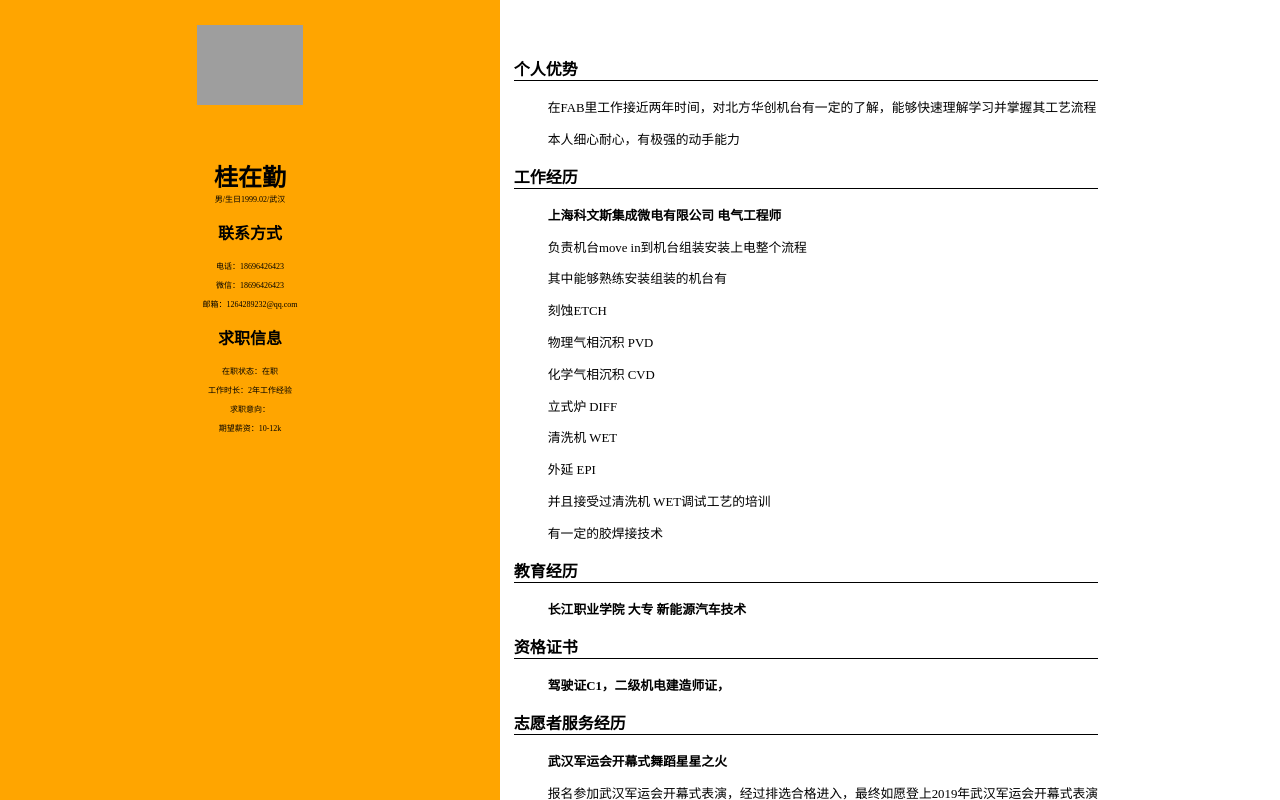
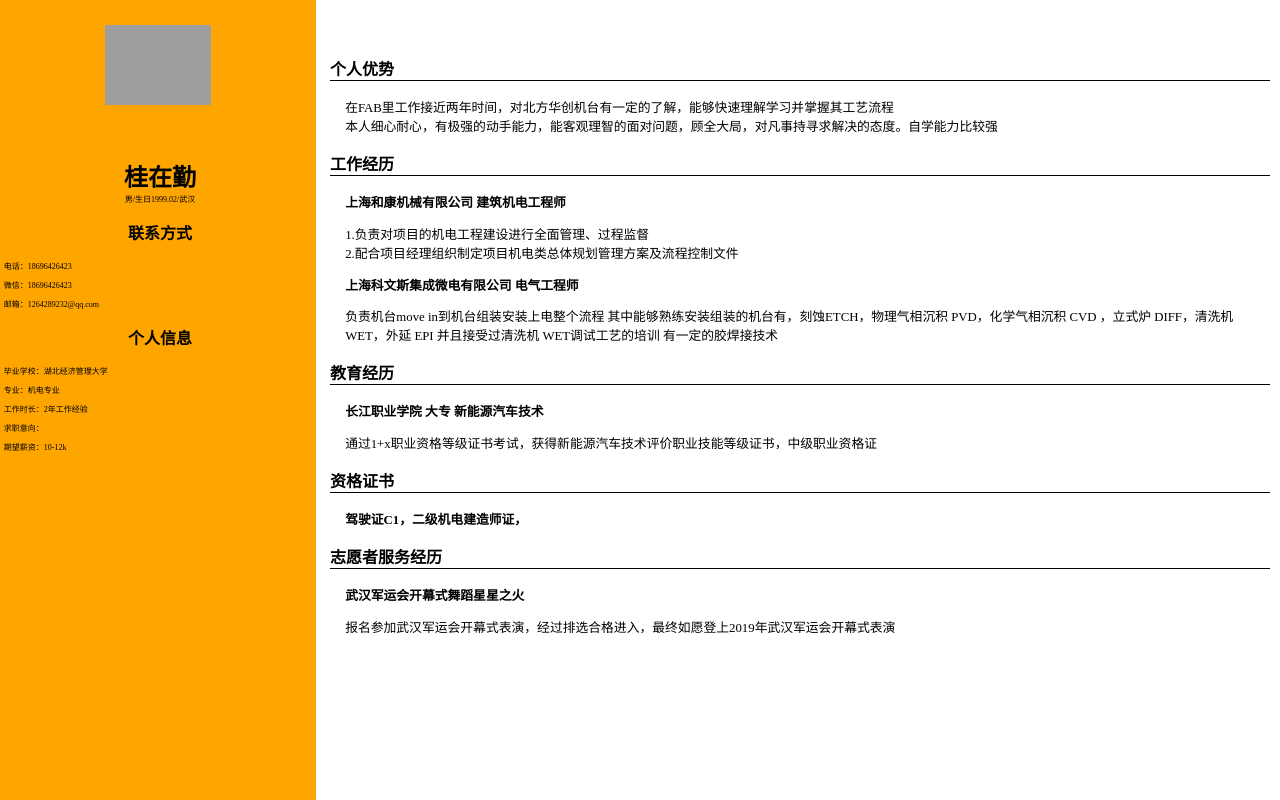
Before and after one commit to xioaguitongxue/xioagui, a plain HTML site: page index.html in a window 1280 px wide. Drawn offline with Linux system fonts and the light colour scheme; grey boxes are pictures that could not be loaded.

Commit message:
Update index.html

```diff
--- a/index.html
+++ b/index.html
@@ -38,7 +38,7 @@
        font-size:0.8rem;
     }
     .bianjuz{
-       margin-left:1cm;
+       margin-left:0.5cm;
     }
     .tuxiang{
       padding:25px;
@@ -52,54 +52,56 @@
     .ztx1{
      font-size:0.5rem;
     }
+    .jjx{
+      margin-bottom:0px;
+    }
+    .jjs{
+      margin-top:0px;
+    }
     </style>
   </head>
   <body class="flex">
-    <div style="width:500px" class="orange">
+    <div style="width:450px" class="orange">
       <div style="padding:25px " class="jz">
         <img src="https://s1.ax1x.com/2022/08/19/vsSECD.jpg" alt="桂在勤" widch="80px" height="80px">
       </div>
-       <div class="jz">
+       <div class="bianju">
           <!--名字-->
-          <p class="biaoti "style="font-size:1.5rem; margin-bottom:0px">桂在勤</p>
-          <p class="ztx1" style="margin-top:0px;">男/生日1999.02/武汉</p>
-          <p class="biaoti ztd">联系方式</p>
+          <p class="biaoti jz "style="font-size:1.5rem; margin-bottom:0px">桂在勤</p>
+          <p class="ztx1 jz" style="margin-top:0px;">男/生日1999.02/武汉</p>
+          <p class="biaoti ztd jz">联系方式</p>
           <p class="ztx1">电话：18696426423</p>
           <p class="ztx1">微信：18696426423</p>
           <p class="ztx1">邮箱：1264289232@qq.com</p>
-          <p class="biaoti ztd">求职信息</p>
-          <p class="ztx1">在职状态：在职</p>
+          <p class="biaoti ztd jz">个人信息</p>
+          <p class="ztx1">毕业学校：湖北经济管理大学</p>
+          <p class="ztx1">专业：机电专业</p>
           <p class="ztx1">工作时长：2年工作经验</p>
           <p class="ztx1">求职意向：</p>
           <p class="ztx1">期望薪资：10-12k</p>
-
-
         </div>
     </div>
     <div style="overflow:auto; padding:40px 10px"><div>
          <p class="biaoti bianju h ztd">个人优势</p>
-         <p class="ztx bianjuz">在FAB里工作接近两年时间，对北方华创机台有一定的了解，能够快速理解学习并掌握其工艺流程</p>
-         <p class="ztx bianjuz">本人细心耐心，有极强的动手能力</p>
+         <p class="ztx bianjuz jjx">在FAB里工作接近两年时间，对北方华创机台有一定的了解，能够快速理解学习并掌握其工艺流程</p>
+         <p class="ztx bianjuz jjs">本人细心耐心，有极强的动手能力，能客观理智的面对问题，顾全大局，对凡事持寻求解决的态度。自学能力比较强</p>
        </div>
        <div>
          <p class="biaoti bianju h ztd">工作经历</p>
+         <p class="ztx bianjuz biaoti">上海和康机械有限公司 建筑机电工程师</p>
+         <p class="ztx bianjuz jjx">1.负责对项目的机电工程建设进行全面管理、过程监督</p>
+         <p class="ztx bianjuz jjs">2.配合项目经理组织制定项目机电类总体规划管理方案及流程控制文件</p>
          <p class="ztx bianjuz biaoti">上海科文斯集成微电有限公司 电气工程师</p>
 
-         <p class="ztx bianjuz">负责机台move in到机台组装安装上电整个流程</p>
-         <p class="ztx bianjuz">其中能够熟练安装组装的机台有</p>
-         <p class="ztx bianjuz">刻蚀ETCH</p>
-         <p class="ztx bianjuz">物理气相沉积 PVD</p>
-         <p class="ztx bianjuz">化学气相沉积 CVD</p>
-         <p class="ztx bianjuz">立式炉 DIFF</p>
-         <p class="ztx bianjuz">清洗机 WET</p>
-         <p class="ztx bianjuz">外延 EPI</p>
-         <p class="ztx bianjuz">并且接受过清洗机 WET调试工艺的培训</p>
-         <p class="ztx bianjuz">有一定的胶焊接技术</p>
+         <p class="ztx bianjuz">负责机台move in到机台组装安装上电整个流程
+        其中能够熟练安装组装的机台有，刻蚀ETCH，物理气相沉积 PVD，化学气相沉积 CVD
+         ，立式炉 DIFF，清洗机 WET，外延 EPI 并且接受过清洗机 WET调试工艺的培训
+         有一定的胶焊接技术</p>
        </div>
        <div>
          <p class="biaoti bianju h ztd">教育经历</p>
          <p class="ztx bianjuz biaoti">长江职业学院 大专 新能源汽车技术</p>
-         <p class="ztx bianjuz"></p>
+         <p class="ztx bianjuz">通过1+x职业资格等级证书考试，获得新能源汽车技术评价职业技能等级证书，中级职业资格证</p>
          <p></p>
          <p></p>
          <p></p>
```
